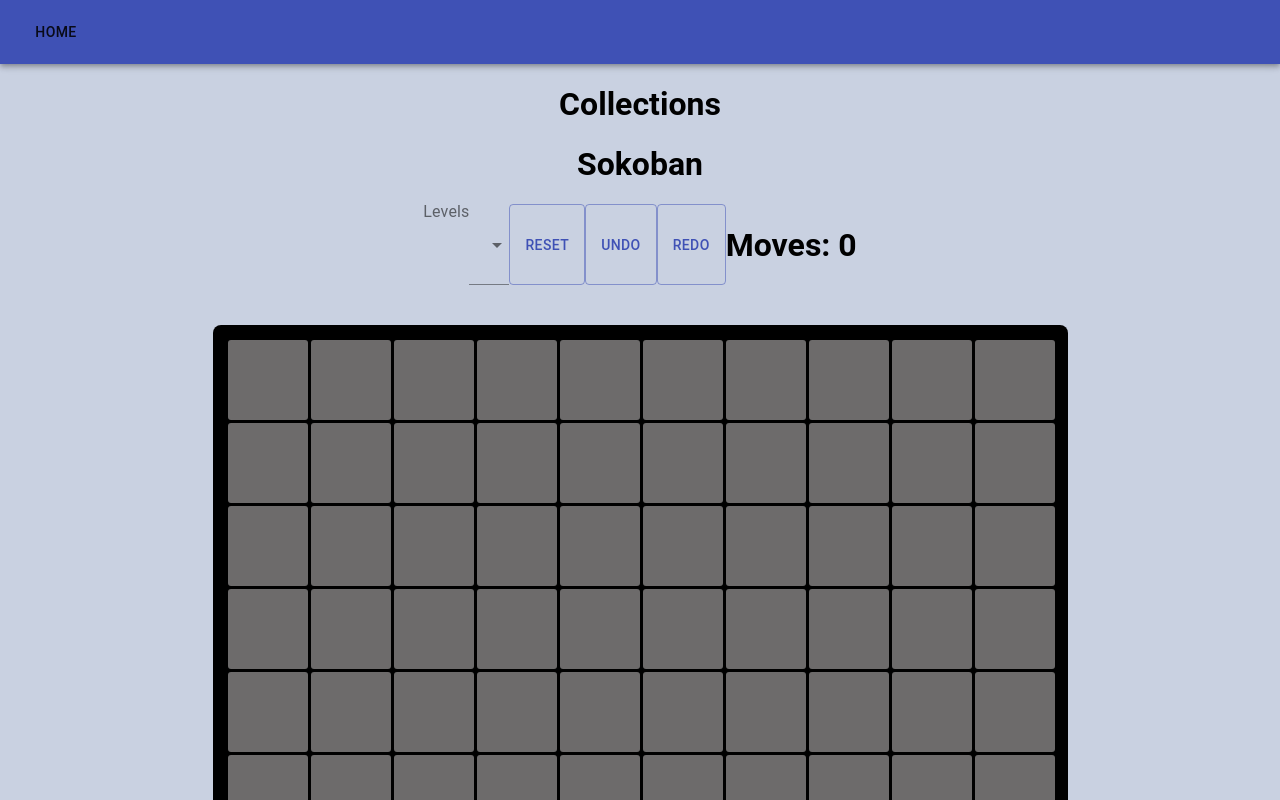
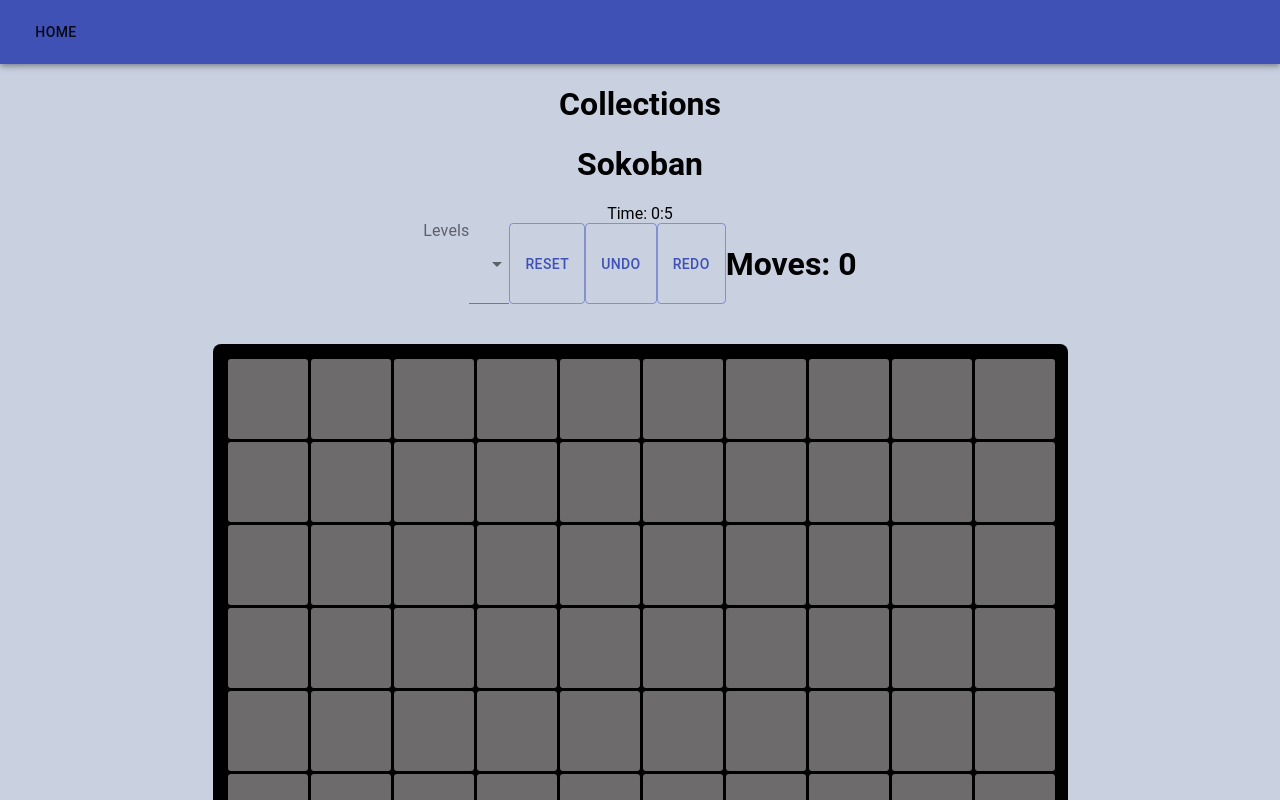
Before and after one commit to chungwwei/NetGame, a React (Create React App) app: page /sokoban in a window 1280 px wide. Shown: the top 800 px of the page. Built offline with nearby package versions, Linux system fonts and the light colour scheme.

Commit message:
added timer

```diff
--- a/src/components/SokobanComponent.tsx
+++ b/src/components/SokobanComponent.tsx
@@ -7,6 +7,7 @@ import { Sokoban } from '../game/sokoban/Sokoban';
 import { CellComponent } from './CellComponent';
 import { HudComponent } from './HudComponent'
 import { SokobanCellComponent } from './SokobanCellComponent';
+import { Timer } from './Timer';
 
 
 export interface SokobanProps {
@@ -17,6 +18,7 @@ export interface SokobanState {
   refresh: boolean
   moves: number
   won: boolean
+  resetTime: boolean
 
 }
 
@@ -30,6 +32,7 @@ export default class SokobanComponent extends React.Component<SokobanProps, Soko
       moves: 0,
       refresh: false,
       won: false,
+      resetTime: false
     }
   }
 
@@ -100,7 +103,8 @@ export default class SokobanComponent extends React.Component<SokobanProps, Soko
     this.props.game.loadLevel(curLevel)
     this.setState({
       moves: 0,
-      refresh: !this.state.refresh
+      refresh: !this.state.refresh,
+      resetTime: !this.state.resetTime
     })
   }
 
@@ -109,7 +113,8 @@ export default class SokobanComponent extends React.Component<SokobanProps, Soko
     this.props.game.loadLevel(requestedLevel)
     this.setState({
       moves: 0,
-      refresh: !this.state.refresh
+      refresh: !this.state.refresh,
+      resetTime: !this.state.resetTime
     })
   }
   public render() {
@@ -125,6 +130,7 @@ export default class SokobanComponent extends React.Component<SokobanProps, Soko
 
           ></HudComponent> */}
         <h1>Sokoban</h1>
+        <Timer resetTimer={this.state.resetTime}></Timer>
         <div className='hud'>
           <InputLabel id="label">Levels</InputLabel>
           <Select labelId="label" id="select" onChange={(e: any) => this.handleChange(e)}>
--- /dev/null
+++ b/src/components/Timer.tsx
@@ -0,0 +1,38 @@
+import { render } from '@testing-library/react'
+import React, { useState, useEffect } from 'react'
+
+interface TimerProps {
+    resetTimer: boolean
+}
+
+export const Timer: React.FC<TimerProps> = props => {
+    const [seconds, setSeconds] = useState(0)
+
+    useEffect(() => {
+        setSeconds(seconds => seconds = 0)
+    }, [props.resetTimer])
+
+    useEffect(() => {
+        let interval = setInterval(() => {
+            setSeconds(seconds => seconds + 1)
+        }, 1000)
+        return () => {
+            clearInterval(interval)
+        }
+    }, [seconds])
+
+    const formatTime = (seconds: number) => {
+        if (seconds === 0) return '00:00'
+        let min = Math.floor(seconds / 60)
+        let sec = seconds % 60
+        return `${min}:${sec}`
+    }
+
+    return (
+        <div>
+            <text>
+                Time: {formatTime(seconds)}
+            </text>
+        </div>
+    )
+}
--- a/src/components/inertiaComponent/InertiaApp.tsx
+++ b/src/components/inertiaComponent/InertiaApp.tsx
@@ -3,6 +3,7 @@ import { Inertia } from '../../game/inertia/Inertia'
 import { InertiaComponent } from './InertiaComponent'
 import { Button, Typography, FormControl, InputLabel, Select, MenuItem } from '@material-ui/core'
 import { InertiaLevel } from '../../game/inertia/InertiaLevel'
+import { Timer } from '../Timer'
 
 
 const inertia = new Inertia(10, 10)
@@ -10,10 +11,12 @@ const levels: Map<string, InertiaLevel> = inertia.getLevels()
 export const InertiaApp = () => {
     console.log([...levels.keys()])
     const [refresh, setRefresh] = useState(false)
+    const [resetTimer, setResetTimer] = useState(false)
 
     const handleReset = () => {
         inertia.reset()
         setRefresh(prev => !prev)
+        setResetTimer(prev => !prev)
     }
 
     const handleRedo = () => {
@@ -33,6 +36,7 @@ export const InertiaApp = () => {
         let requestedLevel: string = event.target.value
         inertia.loadLevel(requestedLevel)
         setRefresh(prev => !prev)
+        setResetTimer(prev => !prev)
     }
 
     return (
@@ -52,6 +56,7 @@ export const InertiaApp = () => {
                 <Button onClick={() => handleReset()}> Reset </Button>
                 <Button onClick={() => handleUndo()}> Undo </Button>
                 <Button onClick={() => handleRedo()}> Redo </Button>
+                <Timer resetTimer={resetTimer}></Timer>
             </div>
 
             <div>
```
